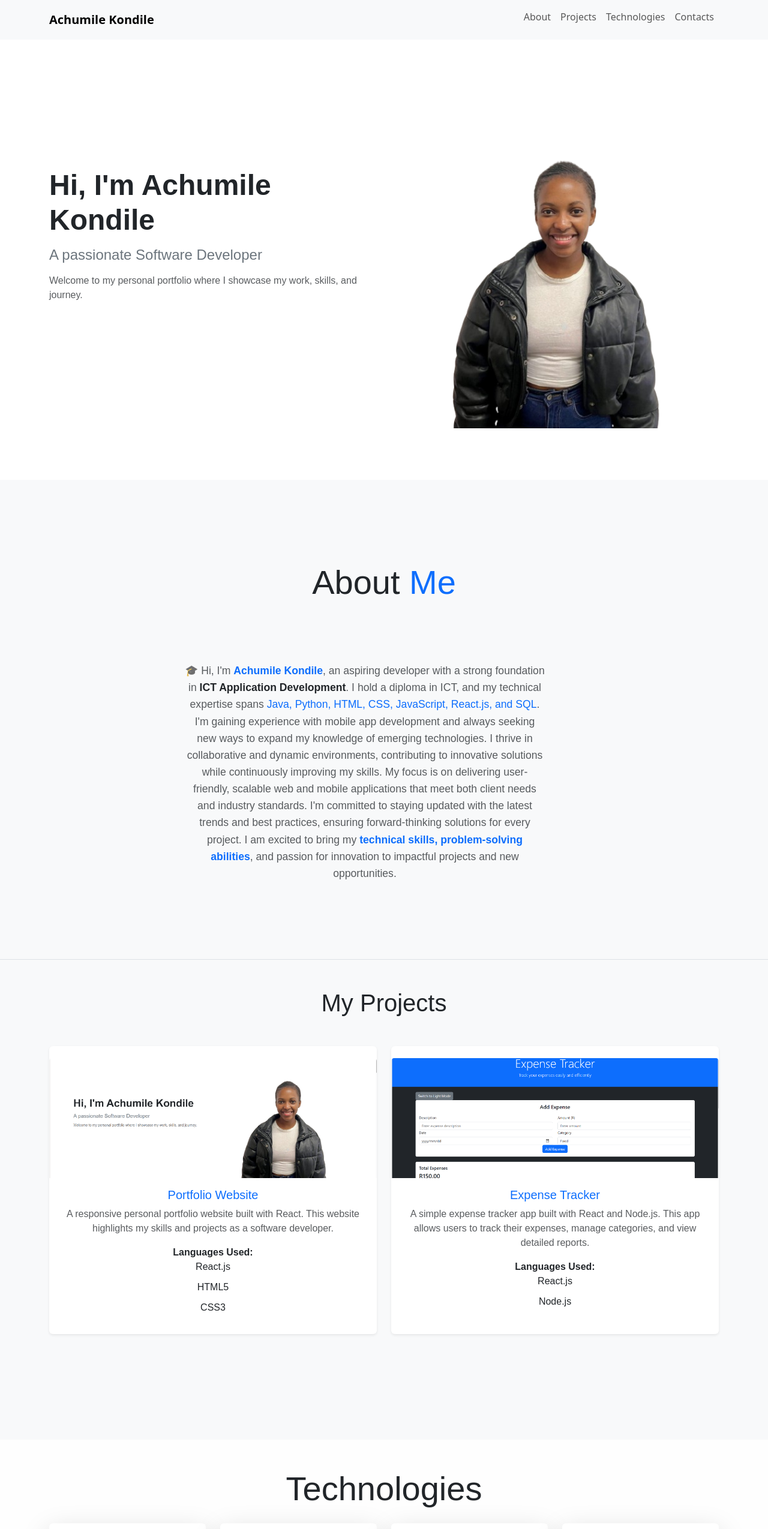
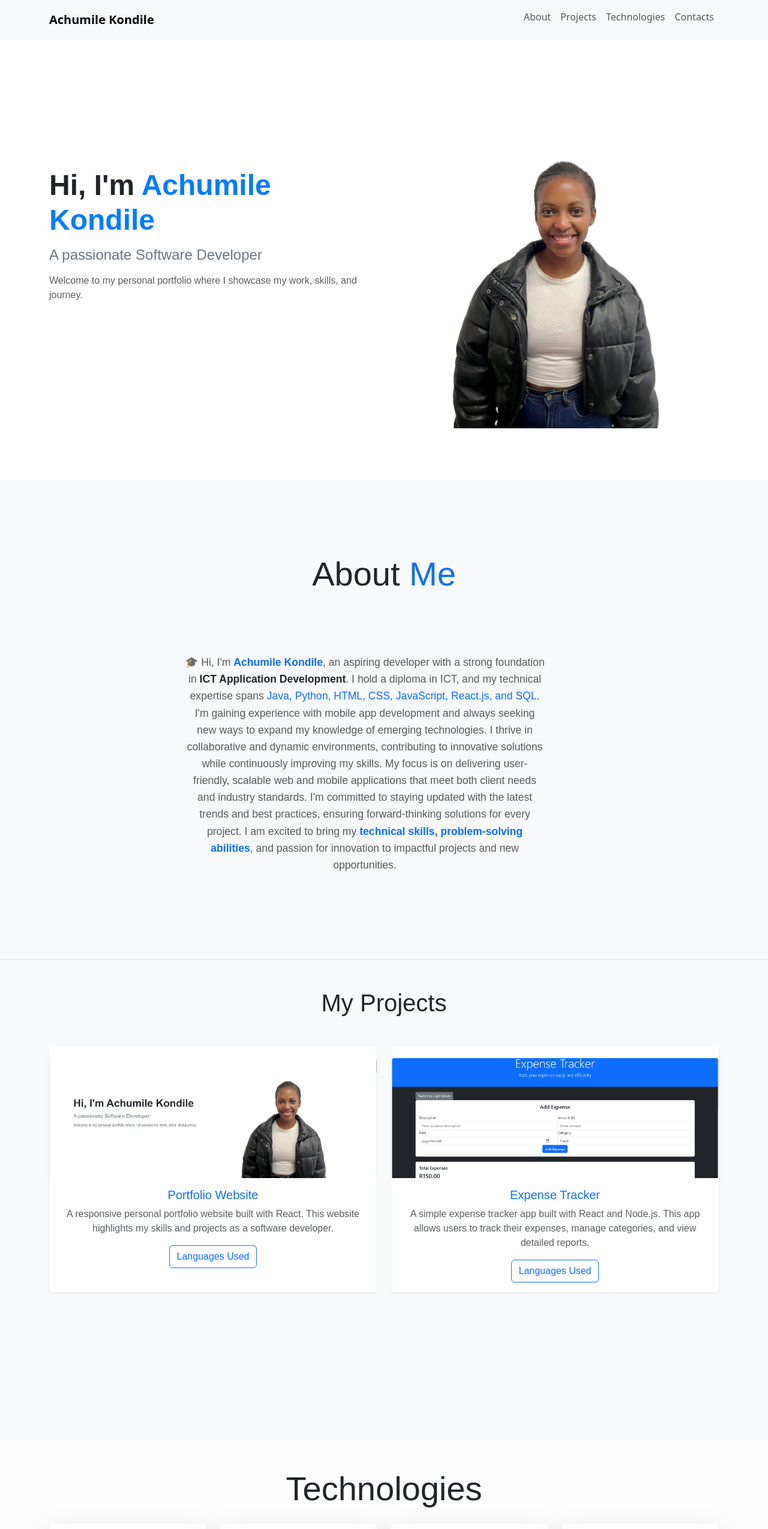
Before and after one commit to Achumile-Kondile/Achumile-Kondile-react-portfolio, a React (Create React App) app: page / in a window 1280 px wide. Shown: the top 2549 px of the page at 60% size. Built offline with nearby package versions, Linux system fonts and the light colour scheme; a web font is replaced by a local one.

Commit message:
Updated app

```diff
--- a/src/components/About.js
+++ b/src/components/About.js
@@ -4,15 +4,14 @@ import 'bootstrap/dist/css/bootstrap.min.css';
 const About = () => {
   return (
     <div
-      id="about" // Add this line
-      className="border-bottom pb-12 bg-light"
-      style={{ fontFamily: "'Poppins', sans-serif" }}
+      id="about"
+      className="border-bottom pb-5 bg-light"
+      style={{ fontFamily: "'Poppins', sans-serif" }} // Main font for the section
     >
       {/* Section Title */}
-      <div className="d-flex justify-content-center align-items-center my-5">
-        <h1 className="text-center display-4 font-weight-bold text-dark">
-          About
-          <span className="text-primary"> Me </span>
+      <div className="text-center my-5">
+        <h1 className="display-4 font-weight-bold text-dark">
+          About <span className="text-primary">Me</span>
         </h1>
       </div>
 
@@ -25,10 +24,8 @@ const About = () => {
           className="row justify-content-center align-items-center"
         >
           <div className="col-12 col-lg-8 p-4">
-            <p className="lead text-muted" style={{ fontSize: "1.1rem" }}>
-              🎓 Hi, I'm <span className="fw-bold text-primary">Achumile Kondile</span>, an aspiring developer with a strong foundation in
-              <span className="fw-bold text-dark"> ICT Application Development</span>. I hold a diploma in ICT, and my technical expertise spans
-              <span className="text-primary"> Java, Python, HTML, CSS, JavaScript, React.js, and SQL</span>. I'm gaining experience with mobile app development and always seeking new ways to expand my knowledge of emerging technologies. I thrive in collaborative and dynamic environments, contributing to innovative solutions while continuously improving my skills. My focus is on delivering user-friendly, scalable web and mobile applications that meet both client needs and industry standards. I'm committed to staying updated with the latest trends and best practices, ensuring forward-thinking solutions for every project. I am excited to bring my <span className="fw-bold text-primary">technical skills, problem-solving abilities</span>, and passion for innovation to impactful projects and new opportunities.
+            <p className="lead text-muted" style={{ fontSize: "1.1rem", lineHeight: "1.6" }}>
+              🎓 Hi, I'm <span className="fw-bold text-primary" style={{ fontFamily: "'Montserrat', sans-serif" }}>Achumile Kondile</span>, an aspiring developer with a strong foundation in <span className="fw-bold text-dark">ICT Application Development</span>. I hold a diploma in ICT, and my technical expertise spans <span className="text-primary">Java, Python, HTML, CSS, JavaScript, React.js, and SQL</span>. I'm gaining experience with mobile app development and always seeking new ways to expand my knowledge of emerging technologies. I thrive in collaborative and dynamic environments, contributing to innovative solutions while continuously improving my skills. My focus is on delivering user-friendly, scalable web and mobile applications that meet both client needs and industry standards. I'm committed to staying updated with the latest trends and best practices, ensuring forward-thinking solutions for every project. I am excited to bring my <span className="fw-bold text-primary">technical skills, problem-solving abilities</span>, and passion for innovation to impactful projects and new opportunities.
             </p>
           </div>
         </motion.div>
--- a/src/components/Header.js
+++ b/src/components/Header.js
@@ -1,19 +1,23 @@
 import React from "react";
 import headerImg from "../assets/Media.png";
 import "bootstrap/dist/css/bootstrap.min.css"; // Import Bootstrap CSS
-import { useEffect } from "react";
-
-// Ensure Bootstrap's JS is loaded to enable the collapse functionality
-import "bootstrap/dist/js/bootstrap.bundle.min.js";
+import "bootstrap/dist/js/bootstrap.bundle.min.js"; // Ensure Bootstrap's JS is loaded
 
 const Header = () => {
+  // Function to close the navbar
+  const closeNavbar = () => {
+    const navbarCollapse = document.getElementById("navbarNav");
+    if (navbarCollapse) {
+      navbarCollapse.classList.remove("show");
+    }
+  };
+
   return (
     <>
       {/* Navbar */}
       <nav className="navbar navbar-expand-lg navbar-light bg-light fixed-top">
         <div className="container">
           <a className="navbar-brand fw-bold" href="#home">
-            {/* Add brand name or logo here */}
             Achumile Kondile
           </a>
           <button
@@ -30,22 +34,22 @@ const Header = () => {
           <div className="collapse navbar-collapse" id="navbarNav">
             <ul className="navbar-nav ms-auto">
               <li className="nav-item">
-                <a className="nav-link" href="#about">
+                <a className="nav-link" href="#about" onClick={closeNavbar}>
                   About
                 </a>
               </li>
               <li className="nav-item">
-                <a className="nav-link" href="#projects">
+                <a className="nav-link" href="#projects" onClick={closeNavbar}>
                   Projects
                 </a>
               </li>
               <li className="nav-item">
-                <a className="nav-link" href="#technologies">
+                <a className="nav-link" href="#technologies" onClick={closeNavbar}>
                   Technologies
                 </a>
               </li>
               <li className="nav-item">
-                <a className="nav-link" href="#contacts">
+                <a className="nav-link" href="#contacts" onClick={closeNavbar}>
                   Contacts
                 </a>
               </li>
@@ -59,11 +63,11 @@ const Header = () => {
         className="home py-5"
         id="home"
         style={{
-          backgroundColor: "transparent", // Remove background color
+          backgroundColor: "transparent",
           backgroundPosition: "center",
           backgroundSize: "cover",
-          height: "100vh", // Ensure it takes up the full viewport height
-          display: "flex", // Center the content both vertically and horizontally
+          height: "100vh",
+          display: "flex",
           justifyContent: "center",
           alignItems: "center",
         }}
@@ -73,19 +77,19 @@ const Header = () => {
             {/* Text Section */}
             <div className="col-lg-6 text-center text-lg-start mb-4 mb-lg-0">
               <h1
-                className="display-4 fw-bold text-dark"
+                className="display-4 fw-bold"
                 style={{
-                  fontFamily: "'Poppins', sans-serif", // Apply Poppins font
-                  fontSize: "3rem", // Adjust font size for large screens
+                  fontFamily: "'Poppins', sans-serif",
+                  fontSize: "3rem",
                 }}
               >
-                Hi, I'm Achumile Kondile
+                Hi, I'm <span style={{ color: "#007bff" }}>Achumile Kondile</span>
               </h1>
               <h2
                 className="h4 text-secondary mt-3"
                 style={{
-                  fontFamily: "'Poppins', sans-serif", // Apply Poppins font
-                  fontSize: "1.5rem", // Adjust font size for smaller devices
+                  fontFamily: "'Poppins', sans-serif",
+                  fontSize: "1.5rem",
                 }}
               >
                 A passionate Software Developer
@@ -93,8 +97,8 @@ const Header = () => {
               <p
                 className="mt-3 text-muted"
                 style={{
-                  fontFamily: "'Poppins', sans-serif", // Apply Poppins font
-                  fontSize: "1rem", // Adjust font size for readability
+                  fontFamily: "'Poppins', sans-serif",
+                  fontSize: "1rem",
                 }}
               >
                 Welcome to my personal portfolio where I showcase my work, skills, and journey.
@@ -107,9 +111,9 @@ const Header = () => {
                 src={headerImg}
                 alt="Portrait of Achumile Kondile, a Software Developer"
                 style={{
-                  width: "80%", // Image stretches to 80% of container's width
-                  height: "auto", // Maintain aspect ratio
-                  border: "none", // Remove any border or outline
+                  width: "80%",
+                  height: "auto",
+                  border: "none",
                 }}
               />
             </div>
--- a/src/components/Projects.js
+++ b/src/components/Projects.js
@@ -1,9 +1,23 @@
-import React from "react";
+import React, { useState } from "react";
 import "bootstrap/dist/css/bootstrap.min.css";
 import projectImage1 from "../assets/Portfolio.png"; // Add the path to your image
 import projectImage2 from "../assets/Expense Tracker.png"; // Add the path to your image
 
 const Projects = () => {
+  // State to manage visibility of languages
+  const [showLanguages1, setShowLanguages1] = useState(false);
+  const [showLanguages2, setShowLanguages2] = useState(false);
+
+  const toggleLanguages1 = () => {
+    setShowLanguages1((prev) => !prev);
+    setShowLanguages2(false); // Close the second project languages if the first is opened
+  };
+
+  const toggleLanguages2 = () => {
+    setShowLanguages2((prev) => !prev);
+    setShowLanguages1(false); // Close the first project languages if the second is opened
+  };
+
   return (
     <div
       className="bg-light min-vh-100"
@@ -24,8 +38,8 @@ const Projects = () => {
                 alt="Portfolio Website"
                 className="card-img-top"
                 style={{
-                  objectFit: "cover", // Ensures the image covers the area of the card
-                  height: "200px", // Adjust the height to make the image fit properly
+                  objectFit: "cover",
+                  height: "200px",
                 }}
               />
               <div className="card-body">
@@ -34,12 +48,19 @@ const Projects = () => {
                   A responsive personal portfolio website built with React. This website highlights my skills and projects as a software developer.
                 </p>
                 <div className="mt-3">
-                  <strong>Languages Used:</strong>
-                  <ul className="list-unstyled">
-                    <li>React.js</li>
-                    <li>HTML5</li>
-                    <li>CSS3</li>
-                  </ul>
+                  <button
+                    className="btn btn-outline-primary"
+                    onClick={toggleLanguages1}
+                  >
+                    Languages Used
+                  </button>
+                  {showLanguages1 && (
+                    <ul className="list-unstyled mt-2 bg-light p-2 border rounded">
+                      <li className="text-primary">React.js</li>
+                      <li className="text-primary">HTML5</li>
+                      <li className="text-primary">CSS3</li>
+                    </ul>
+                  )}
                 </div>
               </div>
             </div>
@@ -53,8 +74,8 @@ const Projects = () => {
                 alt="Expense Tracker"
                 className="card-img-top"
                 style={{
-                  objectFit: "cover", // Ensures the image covers the area of the card
-                  height: "200px", // Adjust the height to make the image fit properly
+                  objectFit: "cover",
+                  height: "200px",
                 }}
               />
               <div className="card-body">
@@ -63,11 +84,18 @@ const Projects = () => {
                   A simple expense tracker app built with React and Node.js. This app allows users to track their expenses, manage categories, and view detailed reports.
                 </p>
                 <div className="mt-3">
-                  <strong>Languages Used:</strong>
-                  <ul className="list-unstyled">
-                    <li>React.js</li>
-                    <li>Node.js</li>
-                  </ul>
+                  <button
+                    className="btn btn-outline-primary"
+                    onClick={toggleLanguages2}
+                  >
+                    Languages Used
+                  </button>
+                  {showLanguages2 && (
+                    <ul className="list-unstyled mt-2 bg-light p-2 border rounded">
+                      <li className="text-primary">React.js</li>
+                      <li className="text-primary">Node.js</li>
+                    </ul>
+                  )}
                 </div>
               </div>
             </div>
```
Also changed, not shown: src/components/Contact.js (+75 -10 lines).
